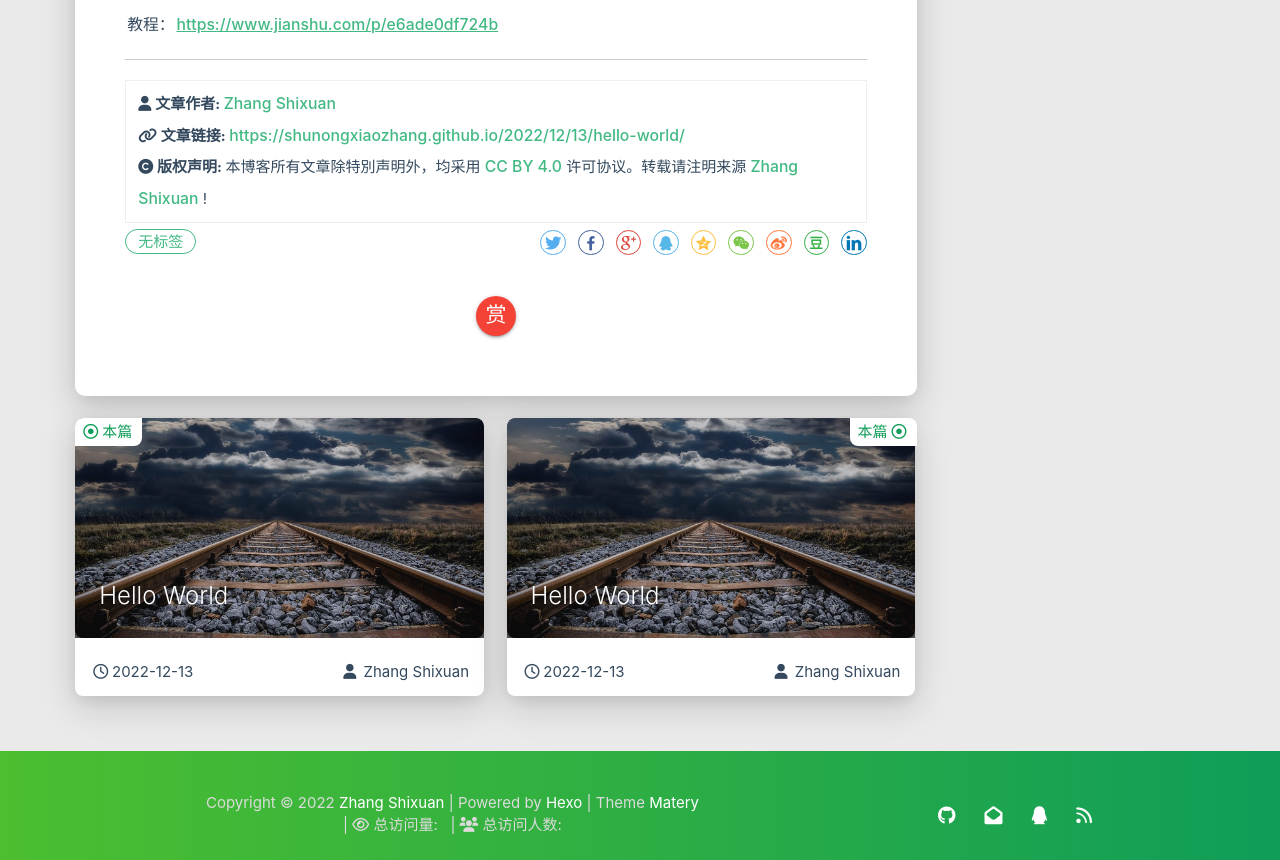
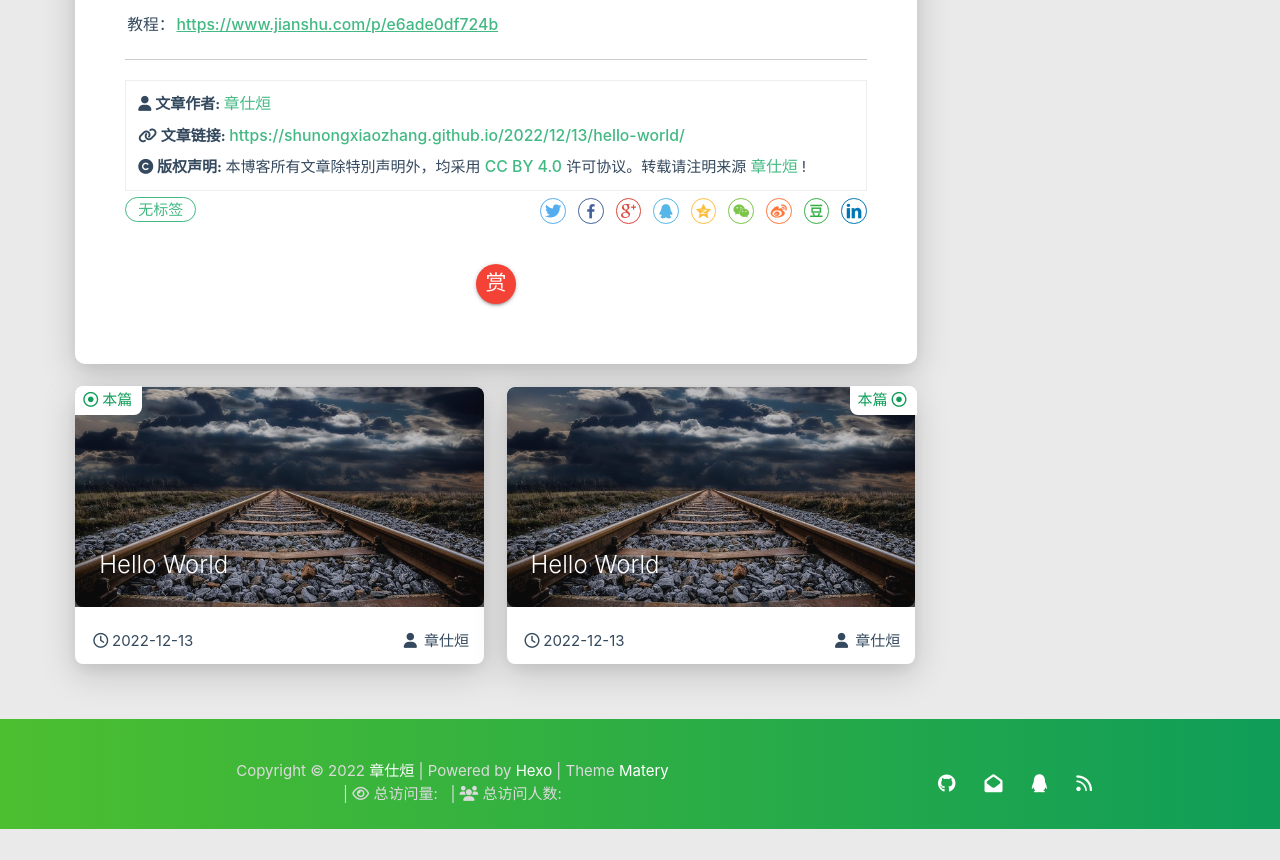
Before and after one commit to shunongxiaozhang/shunongxiaozhang.github.io, a plain HTML site: page 2022/12/13/hello-world/index.html in a window 1280 px wide. Shown: the part 1552-2412 px from the top of the page. After the commit the page ends 2381 px from the top, so only its background shows below. Drawn offline with Linux system fonts and the light colour scheme; some packages are replaced by stand-ins of ours; no server answers; a script that the page names is missing.

Commit message:
Site updated: 2022-12-13 20:16:06

```diff
--- a/2022/12/13/hello-world/index.html
+++ b/2022/12/13/hello-world/index.html
@@ -426,7 +426,7 @@
                     </i>
                 </span>
                 <span class="reprint-info">
-                    <a href="/about" rel="external nofollow noreferrer">Zhang Shixuan</a>
+                    <a href="/about" rel="external nofollow noreferrer">章仕烜</a>
                 </span>
             </div>
             <div class="reprint__type">
@@ -449,7 +449,7 @@
                     本博客所有文章除特別声明外，均采用
                     <a href="https://creativecommons.org/licenses/by/4.0/deed.zh" rel="external nofollow noreferrer" target="_blank">CC BY 4.0</a>
                     许可协议。转载请注明来源
-                    <a href="/about" target="_blank">Zhang Shixuan</a>
+                    <a href="/about" target="_blank">章仕烜</a>
                     !
                 </span>
             </div>
@@ -577,7 +577,7 @@
                         <span class="publish-author">
 
                             <i class="fas fa-user fa-fw"></i>
-                            Zhang Shixuan
+                            章仕烜
 
                         </span>
                     </div>
@@ -615,7 +615,7 @@
                         <span class="publish-author">
 
                             <i class="fas fa-user fa-fw"></i>
-                            Zhang Shixuan
+                            章仕烜
 
                         </span>
                     </div>
@@ -805,7 +805,7 @@
 
                 <span id="year">2022</span>
 
-            <a href="/about" target="_blank">Zhang Shixuan</a>
+            <a href="/about" target="_blank">章仕烜</a>
             |&nbsp;Powered by&nbsp;<a href="https://hexo.io/" target="_blank">Hexo</a>
             |&nbsp;Theme&nbsp;<a href="https://github.com/blinkfox/hexo-theme-matery" target="_blank">Matery</a>
             <br>
```
Also changed, not shown: about/index.html (+5 -5 lines), archives/2022/12/index.html (+2 -2 lines), archives/2022/index.html (+2 -2 lines), archives/index.html (+2 -2 lines), categories/index.html (+5 -5 lines), contact/index.html (+5 -5 lines), friends/index.html (+5 -5 lines), index.html (+2 -2 lines), tags/index.html (+5 -5 lines), medias/banner/0.jpg, medias/banner/1.jpg, medias/banner/2.jpg, medias/banner/3.jpg, medias/banner/4.jpg, 4 more files, 1 other file.
